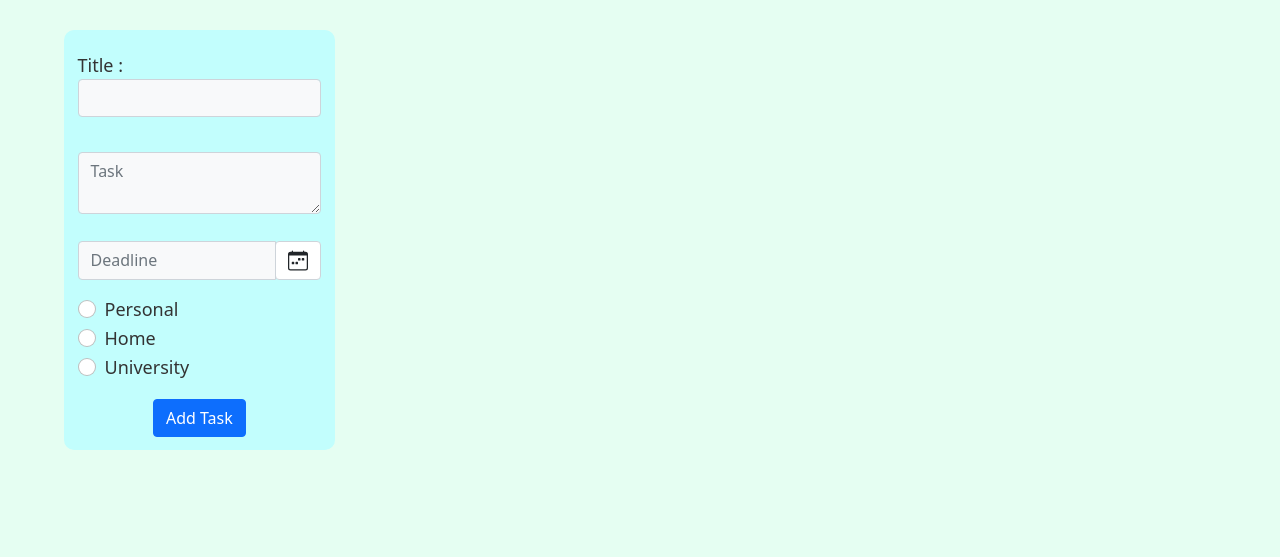
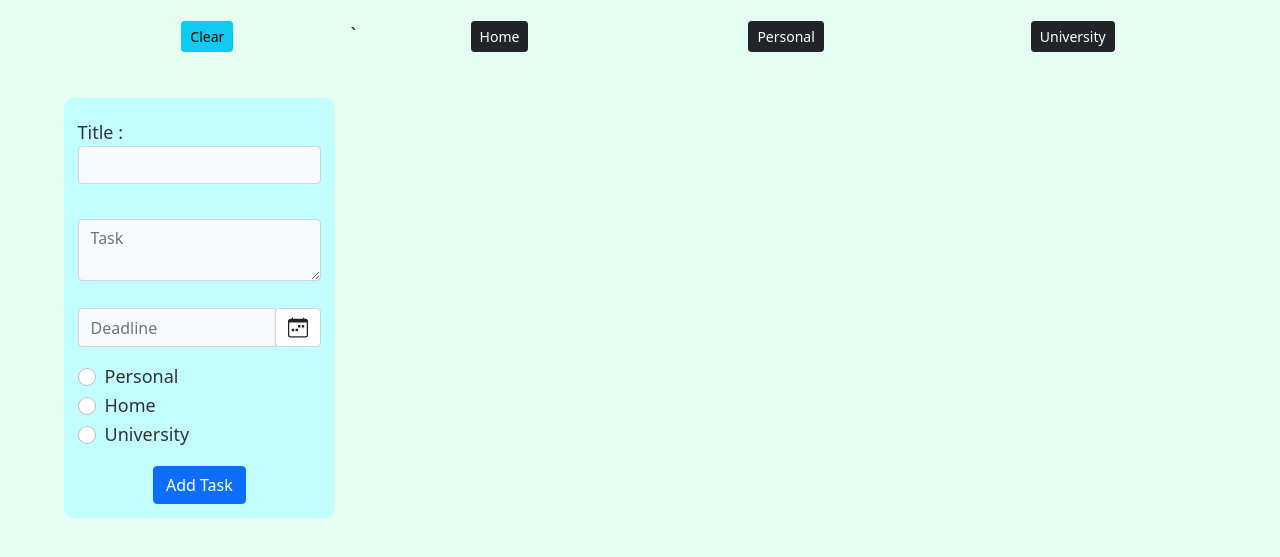
Before and after one commit to jpranshu/todo, a PHP site: page /?action=1 in a window 1280 px wide. Shown: the part 70-627 px from the top of the page. Run offline with PHP 8.4, Linux system fonts and the light colour scheme; data that the repository does not hold is empty.

Commit message:
modified:   include/main.css 	modified:   include/script.js 	modified:   index.php

```diff
--- a/include/main.css
+++ b/include/main.css
@@ -3,7 +3,7 @@
 
 }
 .content{
-    margin:80px 5% 5%;
+    margin:20px 5% 5%;
     display:grid;
     gap:2%;
     grid-template-columns: 1fr 1fr 1fr 1fr;
@@ -81,27 +81,7 @@
 
 }
 
-.header{
-    position: fixed;
-    height:70px;
-    background-color: black;
-    top: 0;
-    left: 0;
-    right: 0;
-    display: flex;
-    flex-direction: row;
-    justify-content: center;
-    z-index: 100;
-    margin-bottom: 100px;
-}
-.link-main,.link-login,.link-signup{
-    flex: 1;
 
-    cursor: pointer;
-    text-align: center;
-
-
-}
 
 .cards{
     margin-top:100px;
@@ -123,3 +103,31 @@
     text-decoration: none;
     color: inherit;
 }
+.header{
+    position: fixed;
+    height:70px;
+    background-color: black;
+    top: 0;
+    left: 0;
+    right: 0;
+    display: flex;
+    flex-direction: row;
+    justify-content: center;
+    z-index: 100;
+    margin-bottom: 100px;
+}
+.link-main,.link-login,.link-signup,.cat-button{
+    flex: 1;
+
+    cursor: pointer;
+    text-align: center;
+
+
+}
+.filter-check{
+    margin:90px 5% 2%;
+    display:flex;
+    flex-direction: row;
+    font-size: 20px;
+    justify-content: center;
+}
--- a/index.php
+++ b/index.php
@@ -1,10 +1,18 @@
 <?php
 include 'include/common.php';
 
-$id=$_REQUEST['id'];
-$query = "SELECT * from tasks where tid='".$id."'";
-$result = mysqli_query($dbc, $query) or die ( mysqli_error());
-$row = mysqli_fetch_assoc($result);
+if(isset($_REQUEST['action'])){
+    $action=$_REQUEST['action'];
+}
+$action=$_REQUEST['action'];
+if(isset($_REQUEST['id'])){
+    $id=$_REQUEST['id'];
+    $ed_query = "SELECT * from tasks where tid='".$id."'";
+    $ed_result = mysqli_query($dbc, $ed_query) or die ( mysqli_error());
+    $row = mysqli_fetch_assoc($ed_result);
+}
+
+
 
 ?>
 <!DOCTYPE html>
@@ -28,22 +36,21 @@ $row = mysqli_fetch_assoc($result);
     <title>To-Do</title>
 </head>
 <body class="body">
-
 <?php include 'include/header.php';?>
 
+<div class="filter-check">
+    <a href="index.php" class="cat-button"><button class="btn btn-sm btn-info">Clear</button></a>    `
+    <a href="index.php?action=Home" class="cat-button"><button class="btn btn-sm btn-dark">Home</button></a>
+    <a href="index.php?action=Personal" class="cat-button"><button class="btn btn-sm btn-dark">Personal</button></a>
+    <a href="index.php?action=University" class="cat-button"><button class="btn btn-sm btn-dark">University</button></a>
+</div>
 
 
    <div class="content">
 
         <!-- note form -->
         <?php
-        if (isset($_SESSION['email'])){
 
-            $uid=$_SESSION["uid"];
-            $rows="SELECT * FROM tasks WHERE tasks.uid='$uid' AND tasks.status='pending'";
-            $result=mysqli_query($dbc,$rows);
-            $ro=mysqli_fetch_assoc($result);
-        }
             if(isset($id))
             {?>
             <div class="note">
@@ -179,7 +186,12 @@ $row = mysqli_fetch_assoc($result);
         if (isset($_SESSION['email'])){
 
             $uid=$_SESSION["uid"];
-            $rows="SELECT * FROM tasks WHERE tasks.uid='$uid' AND tasks.status='pending'";
+            if(isset($action)){
+                $rows="SELECT * FROM tasks WHERE tasks.uid='$uid' AND tasks.status='pending'AND tasks.category='".$action."'";
+            }
+            else{
+                $rows="SELECT * FROM tasks WHERE tasks.uid='$uid' AND tasks.status='pending'";
+            }
             $result=mysqli_query($dbc,$rows);
 
             if(mysqli_num_rows($result)>0){
```
Also changed, not shown: include/script.js (line endings or trailing spaces).
